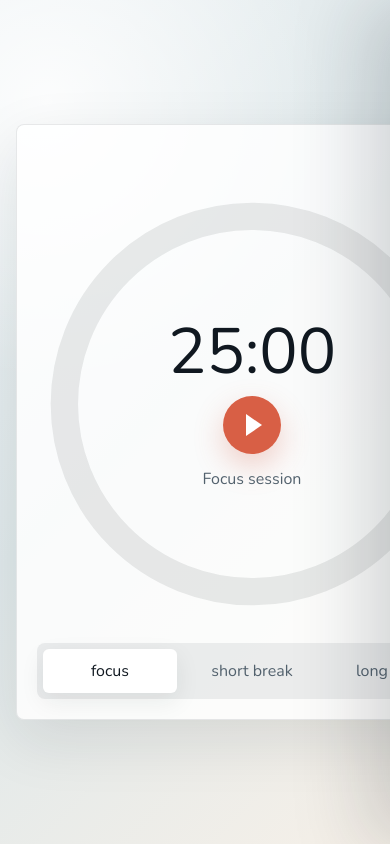
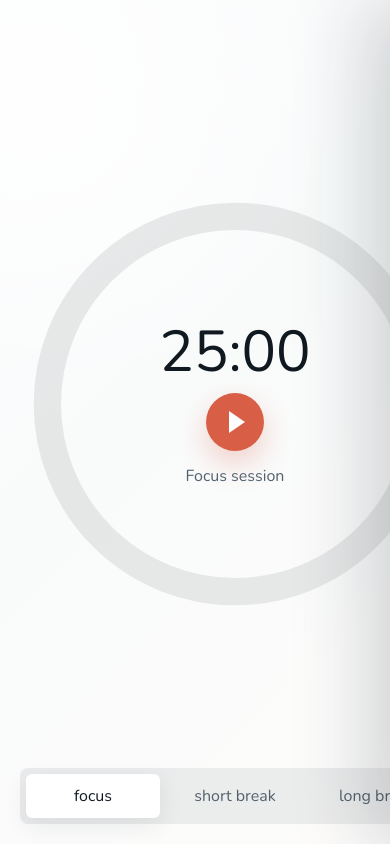
Before and after one commit to mauromartinezr/podoro-timer, a website built with Vite: page frontend/index.html in a window 390 px wide. Shown: the top 844 px of the page. Built offline with nearby package versions, Linux system fonts and the light colour scheme.

Commit message:
Release first version of Podoro Timer

```diff
--- a/frontend/index.html
+++ b/frontend/index.html
@@ -3,7 +3,7 @@
 <head>
     <meta charset="UTF-8"/>
     <meta content="width=device-width, initial-scale=1.0" name="viewport"/>
-    <title>my-first-pomodoro-app</title>
+    <title>Podoro Timer</title>
 </head>
 <body>
 <div id="app"></div>
--- a/frontend/src/app.css
+++ b/frontend/src/app.css
@@ -1,8 +1,8 @@
 .app-shell {
     display: grid;
-    place-items: center;
+    place-items: stretch;
     min-height: 100vh;
-    padding: 28px;
+    padding: 0;
     background:
         radial-gradient(circle at 12% 12%, rgba(255, 255, 255, 0.85), transparent 34%),
         linear-gradient(135deg, #eef3f5 0%, #dfe8ea 46%, #f6f0e8 100%);
@@ -44,7 +44,7 @@ body[data-break-screen="active"] .ring-progress {
 }
 
 body[data-break-screen="active"] .time-readout span {
-    font-size: 8rem;
+    font-size: 7.2rem;
 }
 
 body[data-break-screen="active"] .center-play-btn {
@@ -60,13 +60,13 @@ body[data-break-screen="active"] .status-message {
     position: relative;
     display: grid;
     grid-template-rows: auto 1fr auto;
-    width: min(100%, 760px);
-    min-height: calc(100vh - 56px);
-    border: 1px solid rgba(23, 32, 42, 0.1);
-    border-radius: 8px;
+    width: 100%;
+    min-height: 100vh;
+    border: 0;
+    border-radius: 0;
     padding: 28px;
     background: rgba(255, 255, 255, 0.82);
-    box-shadow: 0 20px 60px rgba(23, 32, 42, 0.1);
+    box-shadow: none;
 }
 
 .topbar,
@@ -276,7 +276,7 @@ h2 {
 
 .time-readout span {
     color: #101820;
-    font-size: 6.5rem;
+    font-size: 5.8rem;
     font-weight: 800;
     line-height: 0.9;
     font-variant-numeric: tabular-nums;
@@ -544,10 +544,6 @@ h2 {
 }
 
 @media (max-width: 860px) {
-    .app-shell {
-        padding: 16px;
-    }
-
     .timer-panel {
         min-height: auto;
         padding: 20px;
@@ -559,7 +555,7 @@ h2 {
     }
 
     .time-readout span {
-        font-size: 5.2rem;
+        font-size: 4.7rem;
     }
 
     .sidebar-panel {
@@ -573,6 +569,6 @@ h2 {
     }
 
     .time-readout span {
-        font-size: 4rem;
+        font-size: 3.6rem;
     }
 }
--- a/frontend/src/main.js
+++ b/frontend/src/main.js
@@ -49,7 +49,7 @@ state.secondsLeft = state.settings.focus * 60;
 
 document.querySelector('#app').innerHTML = `
   <main class="app-shell">
-    <section class="timer-panel" aria-label="Pomodoro timer">
+    <section class="timer-panel" aria-label="Podoro Timer">
       <div class="topbar">
         <div class="top-actions">
           <button class="menu-btn" id="menuButton" type="button" aria-label="Open menu" aria-expanded="false" aria-controls="sidebarPanel">
@@ -59,7 +59,7 @@ document.querySelector('#app').innerHTML = `
       </div>
 
       <div class="sidebar-backdrop" id="sidebarBackdrop" hidden></div>
-      <aside class="sidebar-panel" id="sidebarPanel" aria-label="Pomodoro menu" aria-hidden="true">
+      <aside class="sidebar-panel" id="sidebarPanel" aria-label="Podoro Timer menu" aria-hidden="true">
         <div class="sidebar-header">
           <h2>Menu</h2>
           <button class="icon-btn" id="closeSidebarBtn" type="button" aria-label="Close menu">x</button>
@@ -141,7 +141,7 @@ document.querySelector('#app').innerHTML = `
 
     <dialog class="about-dialog" id="aboutDialog" aria-labelledby="aboutTitle">
       <div class="about-content">
-        <h2 id="aboutTitle">Pomodoro</h2>
+        <h2 id="aboutTitle">Podoro Timer</h2>
         <p>A simple focus timer for recording pomodoro sessions.</p>
         <dl>
           <div>
--- a/wails.json
+++ b/wails.json
@@ -1,7 +1,7 @@
 {
   "$schema": "https://wails.io/schemas/config.v2.json",
-  "name": "my-first-pomodoro-app",
-  "outputfilename": "my-first-pomodoro-app",
+  "name": "Podoro Timer",
+  "outputfilename": "Podoro Timer",
   "frontend:install": "npm install",
   "frontend:build": "npm run build",
   "frontend:dev:watcher": "npm run dev",
```
Also changed, not shown: 1 other file.
